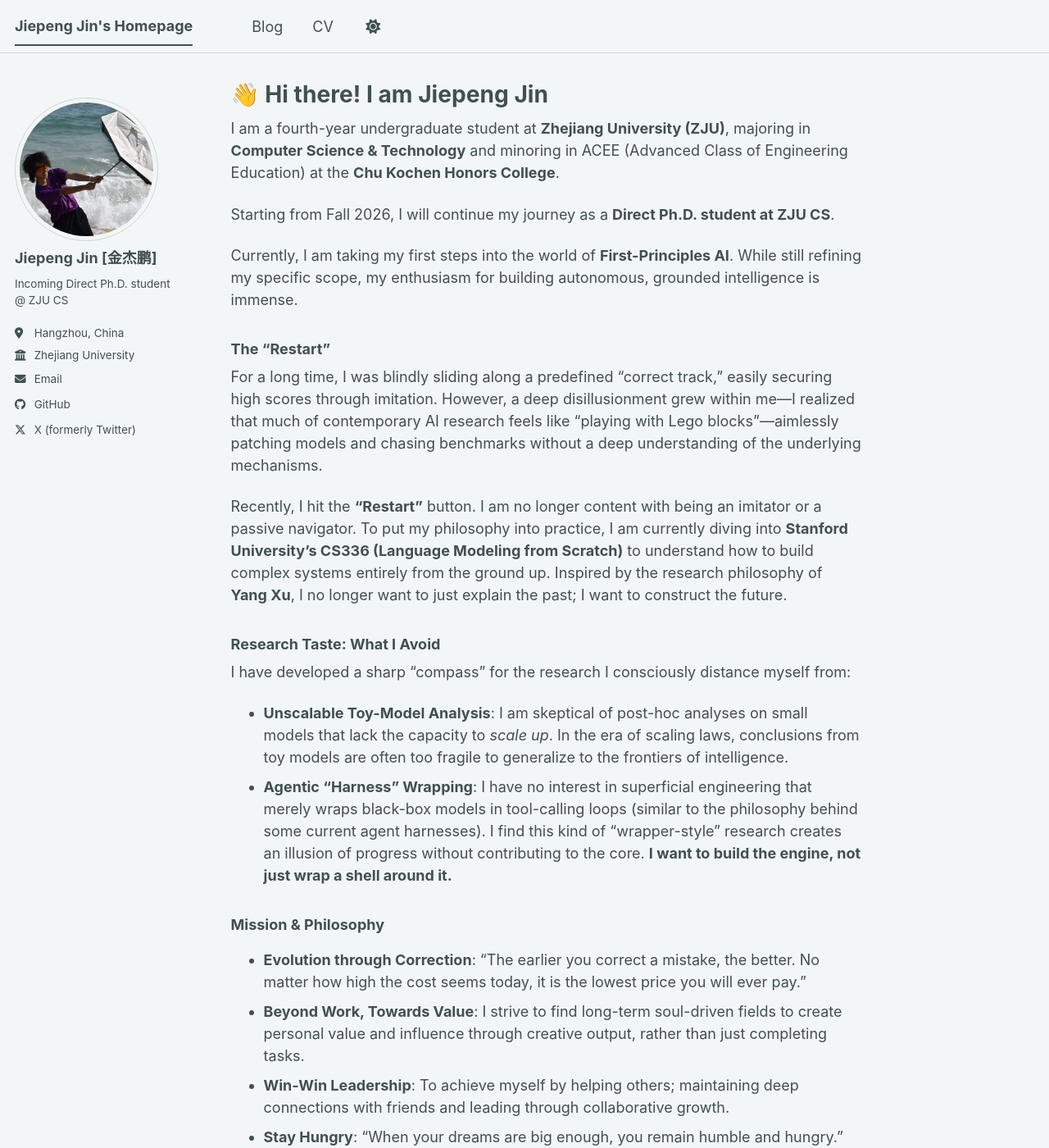
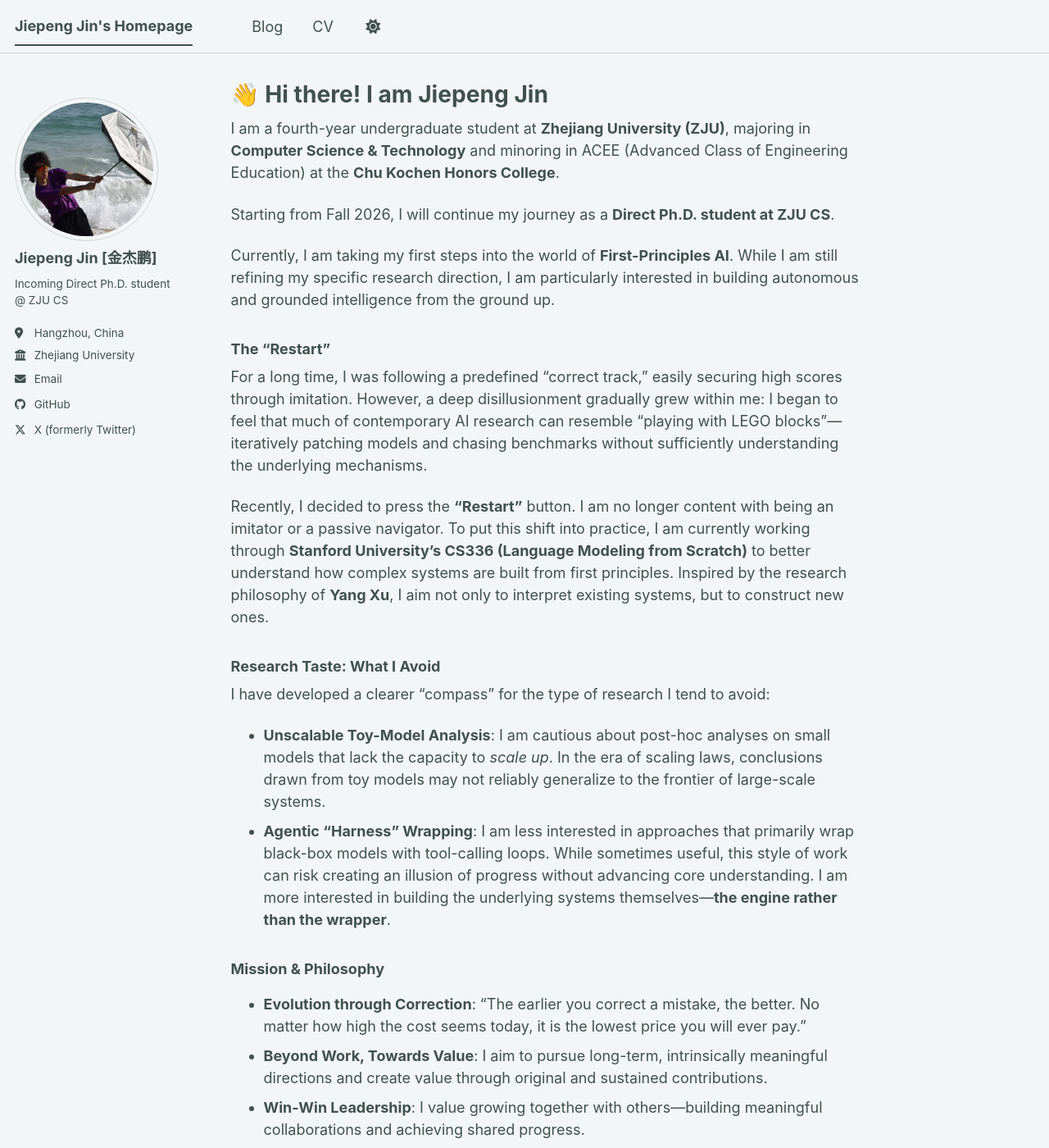
Before and after one commit to ColdInk4/ColdInk4.github.io, a Jekyll site: the page built from _pages/about.md, in a window 1280 px wide and 1400 px high. Shown: the whole window at 82% size. Built offline with Jekyll 4.4.1, drawn with Linux system fonts in a browser that asks for light colours; a script bundle is joined from its source files by our own code; library files that are not in the unit come from our copies; some of the changed text lies outside the part shown.

Commit message:
content: refine homepage wording for clarity and tone

```diff
--- a/_pages/about.md
+++ b/_pages/about.md
@@ -12,34 +12,34 @@ I am a fourth-year undergraduate student at **Zhejiang University (ZJU)**, major
 
 Starting from Fall 2026, I will continue my journey as a **Direct Ph.D. student at ZJU CS**.
 
-Currently, I am taking my first steps into the world of **First-Principles AI**. While still refining my specific scope, my enthusiasm for building autonomous, grounded intelligence is immense.
+Currently, I am taking my first steps into the world of **First-Principles AI**. While I am still refining my specific research direction, I am particularly interested in building autonomous and grounded intelligence from the ground up.
 
 ### The "Restart"
-For a long time, I was blindly sliding along a predefined "correct track," easily securing high scores through imitation. However, a deep disillusionment grew within me—I realized that much of contemporary AI research feels like "playing with Lego blocks"—aimlessly patching models and chasing benchmarks without a deep understanding of the underlying mechanisms.
+For a long time, I was following a predefined "correct track," easily securing high scores through imitation. However, a deep disillusionment gradually grew within me: I began to feel that much of contemporary AI research can resemble "playing with LEGO blocks"—iteratively patching models and chasing benchmarks without sufficiently understanding the underlying mechanisms.
 
-Recently, I hit the **"Restart"** button. I am no longer content with being an imitator or a passive navigator. To put my philosophy into practice, I am currently diving into **Stanford University's CS336 (Language Modeling from Scratch)** to understand how to build complex systems entirely from the ground up. Inspired by the research philosophy of **Yang Xu**, I no longer want to just explain the past; I want to construct the future.
+Recently, I decided to press the **"Restart"** button. I am no longer content with being an imitator or a passive navigator. To put this shift into practice, I am currently working through **Stanford University's CS336 (Language Modeling from Scratch)** to better understand how complex systems are built from first principles. Inspired by the research philosophy of **Yang Xu**, I aim not only to interpret existing systems, but to construct new ones.
 
 ### Research Taste: What I Avoid
-I have developed a sharp "compass" for the research I consciously distance myself from:
-* **Unscalable Toy-Model Analysis**: I am skeptical of post-hoc analyses on small models that lack the capacity to *scale up*. In the era of scaling laws, conclusions from toy models are often too fragile to generalize to the frontiers of intelligence.
-* **Agentic "Harness" Wrapping**: I have no interest in superficial engineering that merely wraps black-box models in tool-calling loops (similar to the philosophy behind some current agent harnesses). I find this kind of "wrapper-style" research creates an illusion of progress without contributing to the core. **I want to build the engine, not just wrap a shell around it.**
+I have developed a clearer “compass” for the type of research I tend to avoid:
+* **Unscalable Toy-Model Analysis**: I am cautious about post-hoc analyses on small models that lack the capacity to *scale up*. In the era of scaling laws, conclusions drawn from toy models may not reliably generalize to the frontier of large-scale systems.
+* **Agentic "Harness" Wrapping**: I am less interested in approaches that primarily wrap black-box models with tool-calling loops. While sometimes useful, this style of work can risk creating an illusion of progress without advancing core understanding. I am more interested in building the underlying systems themselves—**the engine rather than the wrapper**.
 
 ### Mission & Philosophy
 * **Evolution through Correction**: "The earlier you correct a mistake, the better. No matter how high the cost seems today, it is the lowest price you will ever pay."
-* **Beyond Work, Towards Value**: I strive to find long-term soul-driven fields to create personal value and influence through creative output, rather than just completing tasks.
-* **Win-Win Leadership**: To achieve myself by helping others; maintaining deep connections with friends and leading through collaborative growth.
+* **Beyond Work, Towards Value**: I aim to pursue long-term, intrinsically meaningful directions and create value through original and sustained contributions.
+* **Win-Win Leadership**: I value growing together with others—building meaningful collaborations and achieving shared progress.
 * **Stay Hungry**: "When your dreams are big enough, you remain humble and hungry."
 
 ### Let's Connect
-I'm always open to interesting conversations, potential collaborations, or just making new friends. Feel free to reach out!
-* **X (Twitter)**: Find me [@ColdInk4](https://x.com/ColdInk4) where I share my learning progress and thoughts.
-* **Email**: Drop me a line at [jiepenglab@gmail.com](mailto:jiepenglab@gmail.com).
+I'm always open to interesting conversations, potential collaborations, or simply connecting with new people.
+* **X (Twitter)**: [@ColdInk4](https://x.com/ColdInk4) — where I share my learning progress and thoughts
+* **Email**: [jiepenglab@gmail.com](mailto:jiepenglab@gmail.com)
 
 ### News
-* **[2026.04]** Initiated my "Restart" and launched this academic homepage!
-* **[2025.12]** Admitted to the Direct Ph.D. program at ZJU CS.
+* **[2026.04]** Initiated my "Restart" and launched this academic homepage
+* **[2025.12]** Admitted to the Direct Ph.D. program at ZJU CS
 
 ### Education
 * **Ph.D. in Computer Science**, Zhejiang University (ZJU CS), 2026 - 2031 (Expected)
 * **B.E. in Computer Science & Technology**, Zhejiang University (ZJU CS), 2022 - 2026 (Expected)
-    * *Minor in ACEE, Chu Kochen Honors College*
+  * *Minor in ACEE, Chu Kochen Honors College*
```
